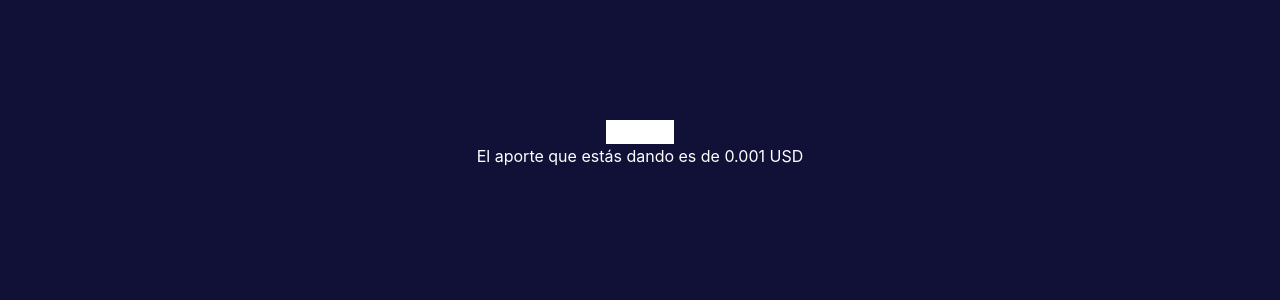
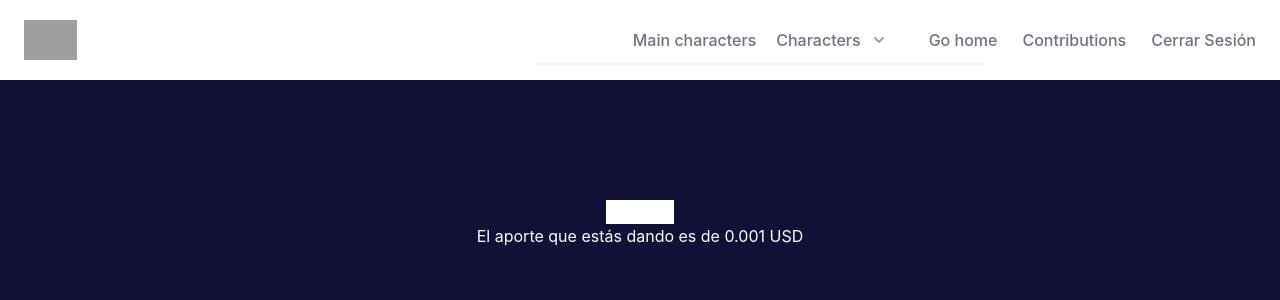
Before and after one commit to JohnRodriguezM/rick-morty-fan-app, a React (Create React App) app: page /contributions in a window 1280 px wide. Shown: the top 300 px of the page. Built offline with nearby package versions, Linux system fonts and the light colour scheme; grey boxes are pictures that could not be loaded.

Commit message:
status merge

```diff
--- a/src/App.tsx
+++ b/src/App.tsx
@@ -129,7 +129,15 @@ const App = () => {
             />
             {/**/}
 
-            <Route path = "/contributions" element = {<PaypalCheckoutButton/>}/>
+            <Route
+              path="/contributions"
+              element={
+                <>
+                  <HeaderWithAuth {...{ dataCharacter }} />
+                  <PaypalCheckoutButton />
+                </>
+              }
+            />
 
             <Route
               path="/home"
--- a/src/pages/Paypal/PaypalCheckoutButton.tsx
+++ b/src/pages/Paypal/PaypalCheckoutButton.tsx
@@ -1,7 +1,6 @@
 import React, { useState } from "react";
 
 import { PayPalScriptProvider, PayPalButtons } from "@paypal/react-paypal-js";
-import { faHourglassEmpty } from "@fortawesome/free-solid-svg-icons";
 
 export const PaypalCheckoutButton = (props: any): any => {
   //*definir luego el prodiucto por parte de las props
```
Also changed, not shown: 1 other file (tests, documents, lock files or other folders).
